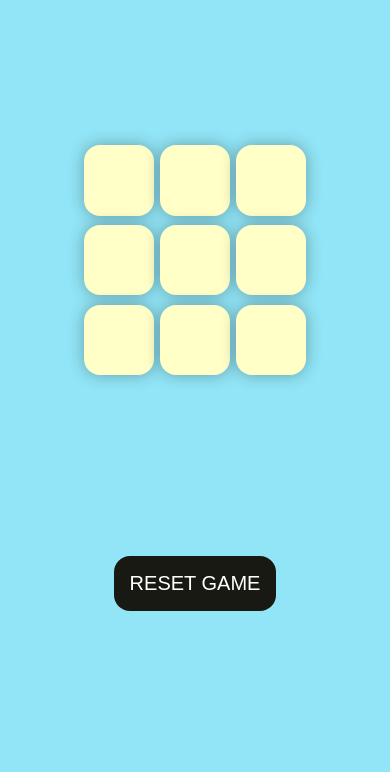
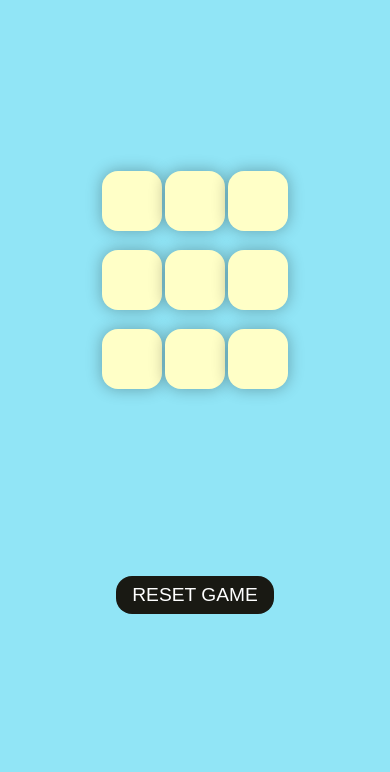
Before and after one commit to BhupalReddySama262318/TIC-TAC-TOE, a plain HTML site: page index.html in a window 390 px wide. Shown: the part 72-844 px from the top of the page. Drawn offline with Linux system fonts and the light colour scheme.

Commit message:
add changes

```diff
--- a/style.css
+++ b/style.css
@@ -6,6 +6,10 @@
 body{
     background-color: #91E5F6;
     text-align: center;
+}
+
+h1{
+    margin-top: 20px;
 }
 
 .container{
@@ -80,3 +84,26 @@ body{
 .change{
     color: green;
 }
+
+@media (max-width: 480px) {
+    .game {
+        max-width: 100%; /* Adjust max-width to fill entire viewport on very small screens */
+        grid-gap: 3px; /* Further adjust gap between grid items for very small screens */
+    }
+
+    .box {
+        height: 60px; /* Further adjust height of each box for very small screens */
+        width: 60px; /* Further adjust width of each box for very small screens */
+        font-size: 2rem; /* Further adjust font size of X and O for very small screens */
+    }
+
+    #msg {
+        font-size: 3rem; /* Further adjust font size of win/draw message for very small screens */
+    }
+
+    #reset-btn,
+    #new-btn {
+        font-size: 1.2rem; /* Adjust font size of buttons for very small screens */
+        padding: 0.5rem 1rem; /* Adjust padding of buttons for very small screens */
+    }
+}
```
